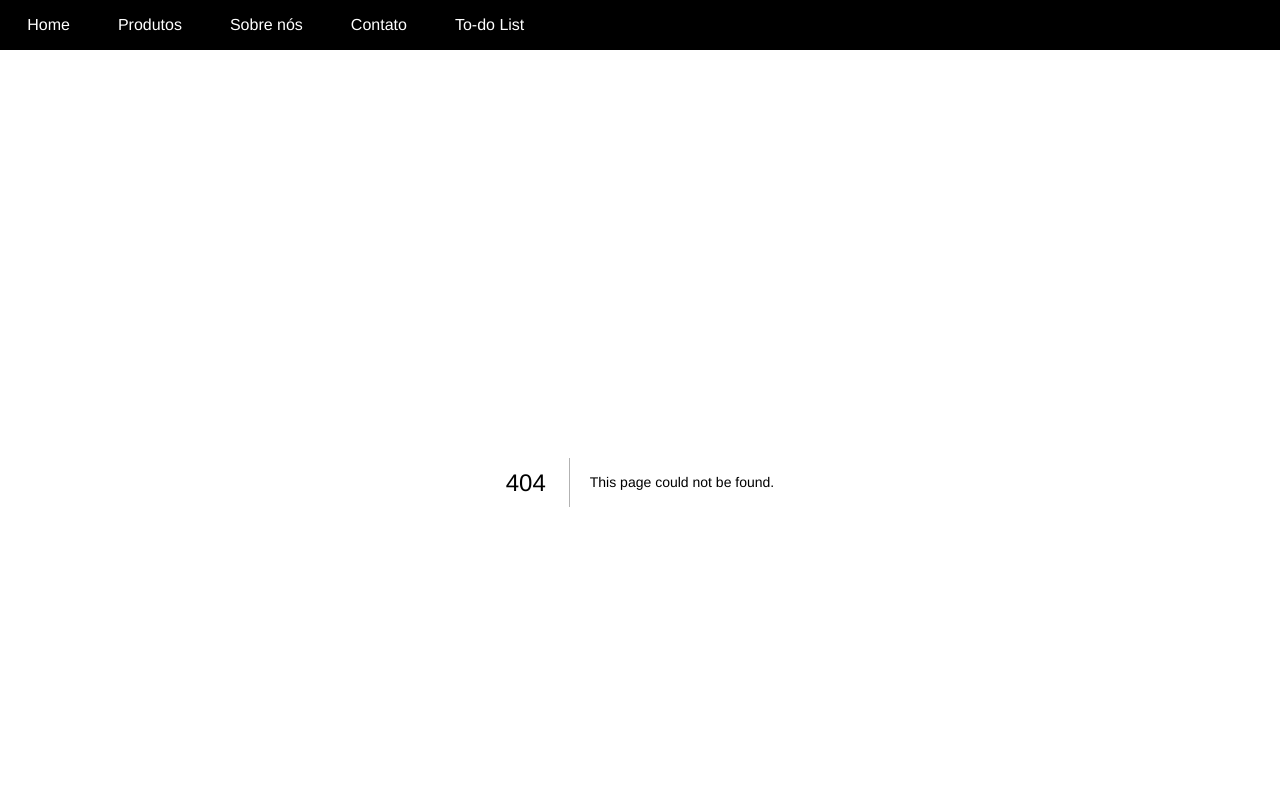
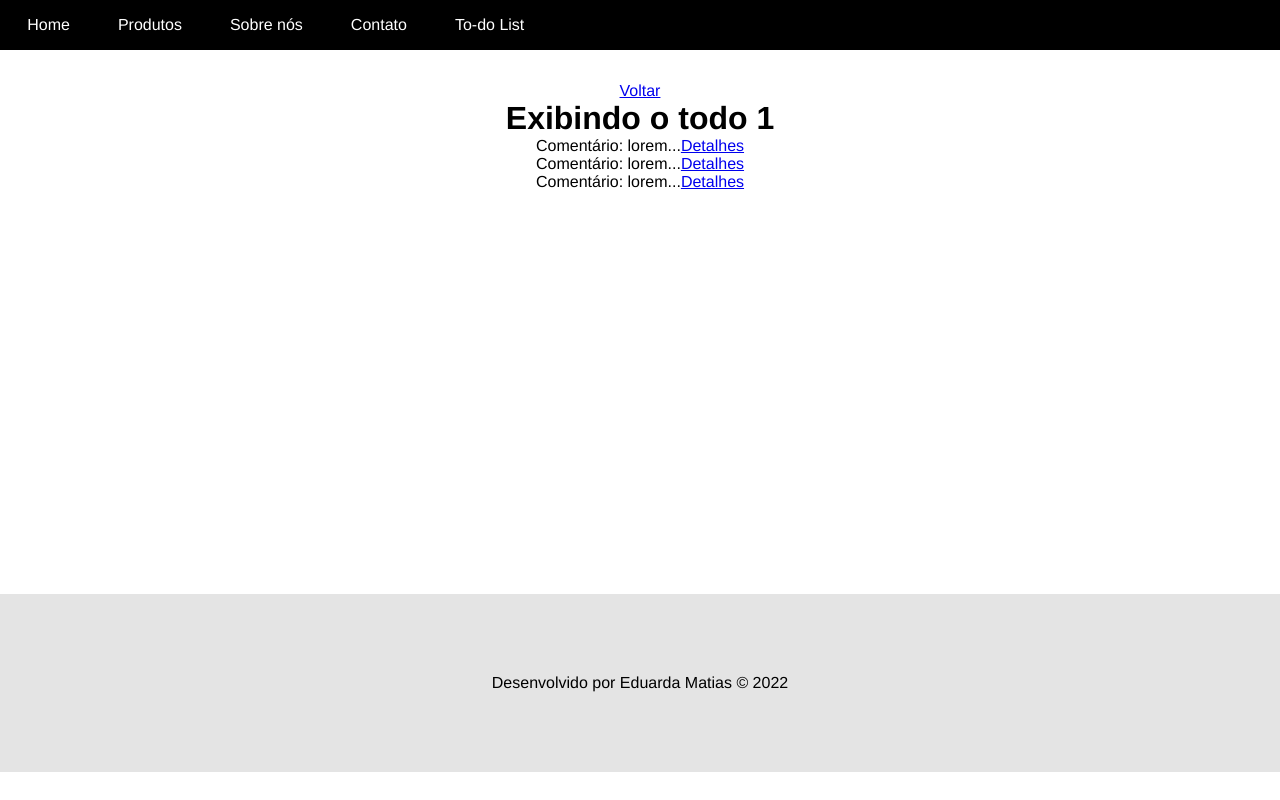
Before and after one commit to EduardaMatias/next-js, a Next.js app: page /todos/1 in a window 1280 px wide. Before the commit this address had no page. Shown: the top 800 px of the page. Built offline with nearby package versions, Linux system fonts and the light colour scheme.

Commit message:
Add Dynamic Routes

```diff
--- /dev/null
+++ b/pages/todos/[todoId].js
@@ -0,0 +1,35 @@
+import Link from "next/link";
+import { useRouter } from "next/router";
+
+export default function Todo() {
+  const router = useRouter();
+
+  const todoId = router.query.todoId;
+
+  return (
+    <>
+      <Link href="/">
+        <a>Voltar</a>
+      </Link>
+      <h1>Exibindo o todo {todoId}</h1>
+      <p>
+        Comentário: lorem...
+        <Link href={`/todos/${todoId}/comments/1`}>
+          <a>Detalhes</a>
+        </Link>
+      </p>
+      <p>
+        Comentário: lorem...
+        <Link href={`/todos/${todoId}/comments/2`}>
+          <a>Detalhes</a>
+        </Link>
+      </p>
+      <p>
+        Comentário: lorem...
+        <Link href={`/todos/${todoId}/comments/3`}>
+          <a>Detalhes</a>
+        </Link>
+      </p>
+    </>
+  );
+}
```
Also changed, not shown: pages/todos/[todoId]/comments/[commentId].js (added, +19 -0 lines), pages/todos/todos.js (renamed from pages/todos.js).
